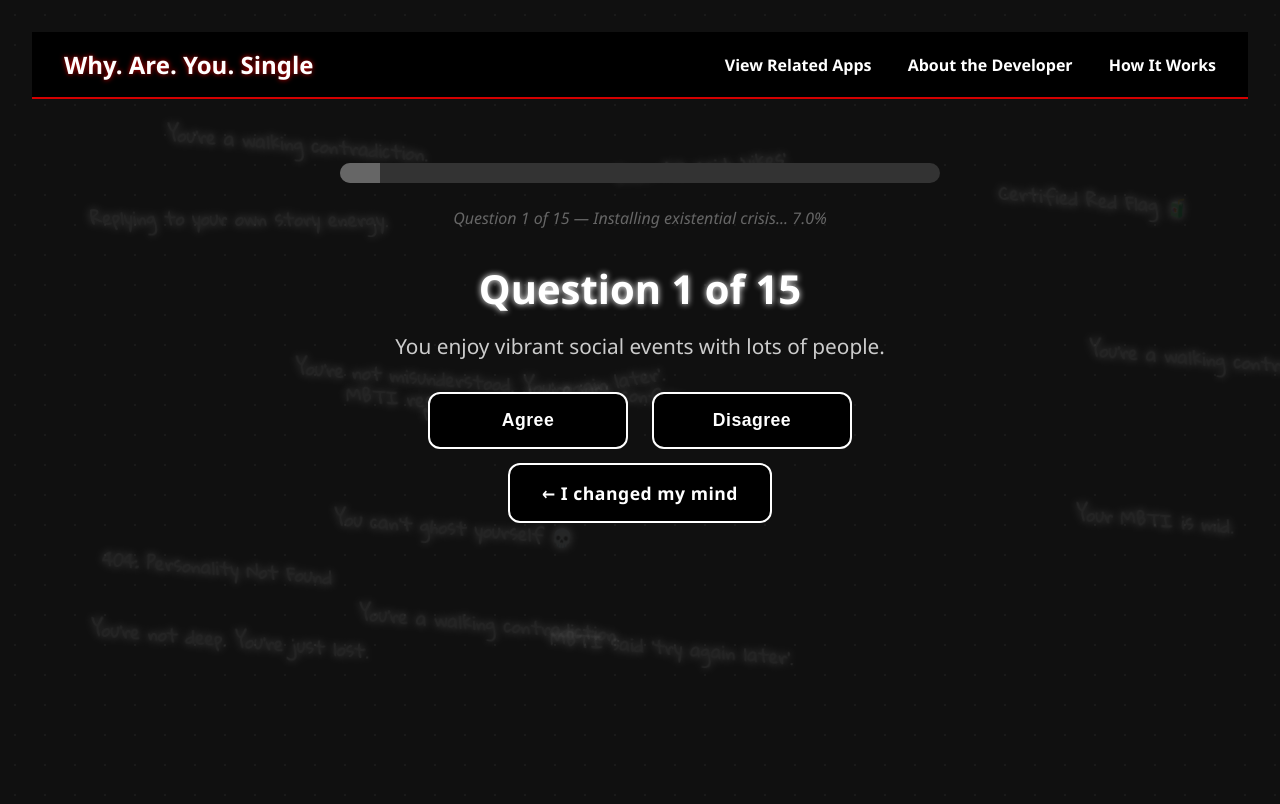
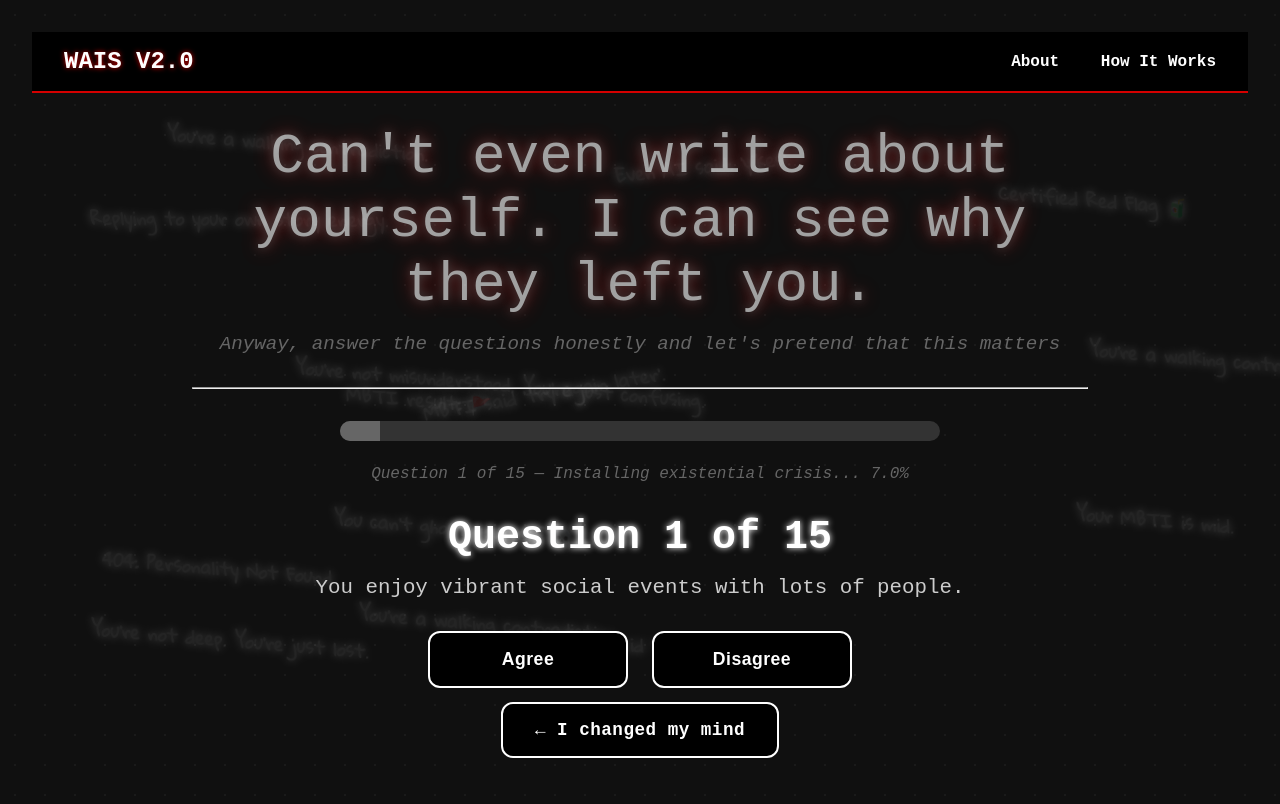
Before and after one commit to RonyCCE445/Why_Are_You_Single_2.0, a Flask app: page /quiz in a window 1280 px wide. Before the commit the page ends 668 px from the top, so only its background shows below. Run offline with Flask 3, Linux system fonts and the light colour scheme; parts of the project's set-up code (start-up, migrations or seed data) failed here and were passed over.

Commit message:
Minor fixes

```diff
--- a/static/css/style.css
+++ b/static/css/style.css
@@ -8,7 +8,7 @@
 body {
     background-color: #101010; /* Emotional Void */
     color: #cccccc; /* Ghosted Gray */
-    font-family: 'Segoe UI', Tahoma, Geneva, Verdana, sans-serif;
+     font-family: 'Courier New', Courier, monospace;
     min-height: 100vh;
     padding: 2rem;
     overflow-x: hidden;
--- a/templates/about.html
+++ b/templates/about.html
@@ -36,7 +36,9 @@
       So, to help friends (and save listeners), I made this.<br><br>
 
       Just kidding. You’re amazing. Whatever I’ve learned from your personality type, you’re a solid human being.<br><br>
+      you can check another AI based app that I have built. <a href="https://antaryami.streamlit.app/"> click here</a>
 
+      <br><br>
       <strong>Stay curious. Stay toxic.</strong>
     </p>
   </section>
--- a/templates/base.html
+++ b/templates/base.html
@@ -15,11 +15,10 @@
   <!-- 🎯 Navbar -->
   <nav class="navbar">
     <div class="nav-logo">
-      <a href="{{ url_for('index') }}">Why. Are. You. Single</a>
+      <a href="{{ url_for('index') }}">WAIS V2.0</a>
     </div>
     <div class="nav-links">
-      <a href="/related_apps">View Related Apps</a>
-      <a href="/about">About the Developer</a>
+    <a href="/about">About</a>
         <a href="{{ url_for('how_it_works') }}">How It Works</a>
     </div>
   </nav>
--- a/templates/chat.html
+++ b/templates/chat.html
@@ -7,7 +7,7 @@
 <main>
 
     <div class="neon-flicker">So, You Think You're a Writer?</div>
-    <div class="subtitle">Type a short paragraph about yourself. Be honest (or not, we won’t know).</div>
+    <div class="subtitle">Type a short paragraph about yourself or you can also paste the breakup message.</div>
 
 
 
--- a/templates/quiz.html
+++ b/templates/quiz.html
@@ -5,6 +5,10 @@
 {% block content %}
 
 <!-- Progress Bar at the top like a game loader -->
+  <div class="neon-flicker">Can't even write about yourself. I can see why they left you.</div>
+    <div class="subtitle">Anyway, answer the questions honestly and let's pretend that this matters</div>
+<hr>
+
 <div class="progress-wrapper">
     <div id="progress-bar" style="width: {{ (index / total) * 100 }}%;"></div>
 </div>
```
Also changed, not shown: templates/index.html (+4 -4 lines), 1 other file.
